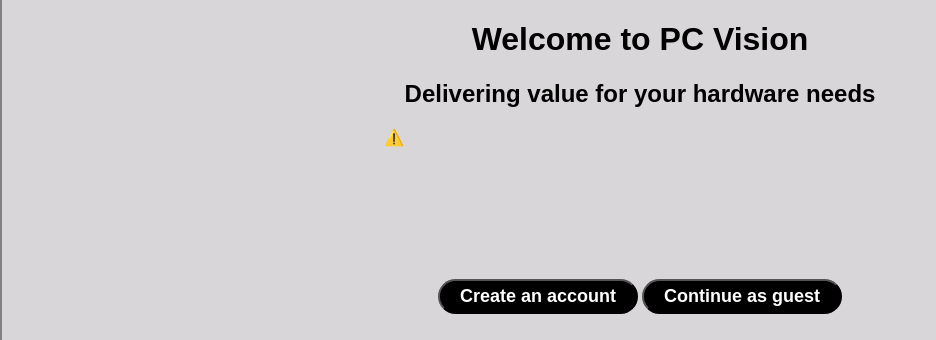
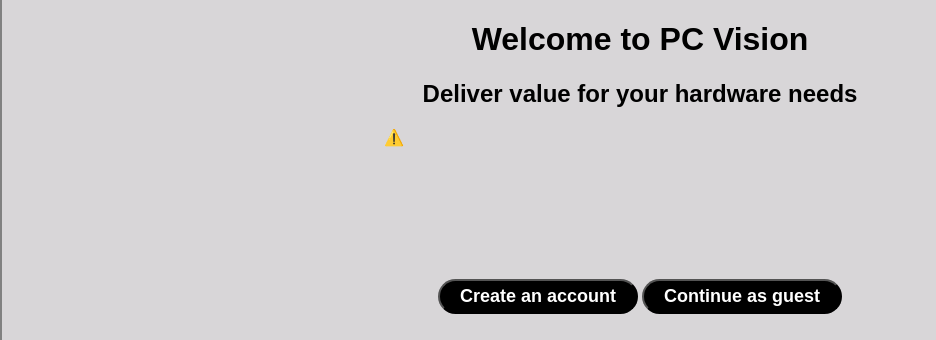
Before and after one commit to alex-ware/IT_Project, a Node server app: page / in a window 1280 px wide. Shown: the part 85-425 px from the top of the page, without its empty margins (0-936 px from the left). Run offline with Node 20, Linux system fonts and the light colour scheme; the visitor is signed in with stand-in values (Sample User, id 1); some libraries are stand-ins or nearby versions.

Commit message:
Testing CI/CD pipeline

```diff
--- a/views/home.hbs
+++ b/views/home.hbs
@@ -3,7 +3,7 @@
 <div class="homeWelcome">
 
     <h1>Welcome to PC Vision</h1>
-    <h2>Delivering value for your hardware needs</h2>
+    <h2>Deliver value for your hardware needs</h2>
 
     <div>
         <lottie-player id="desktop-lottie" src="https://assets6.lottiefiles.com/packages/lf20_efbizstn.json"  background="transparent"  speed="1"    loop  autoplay></lottie-player>
```
